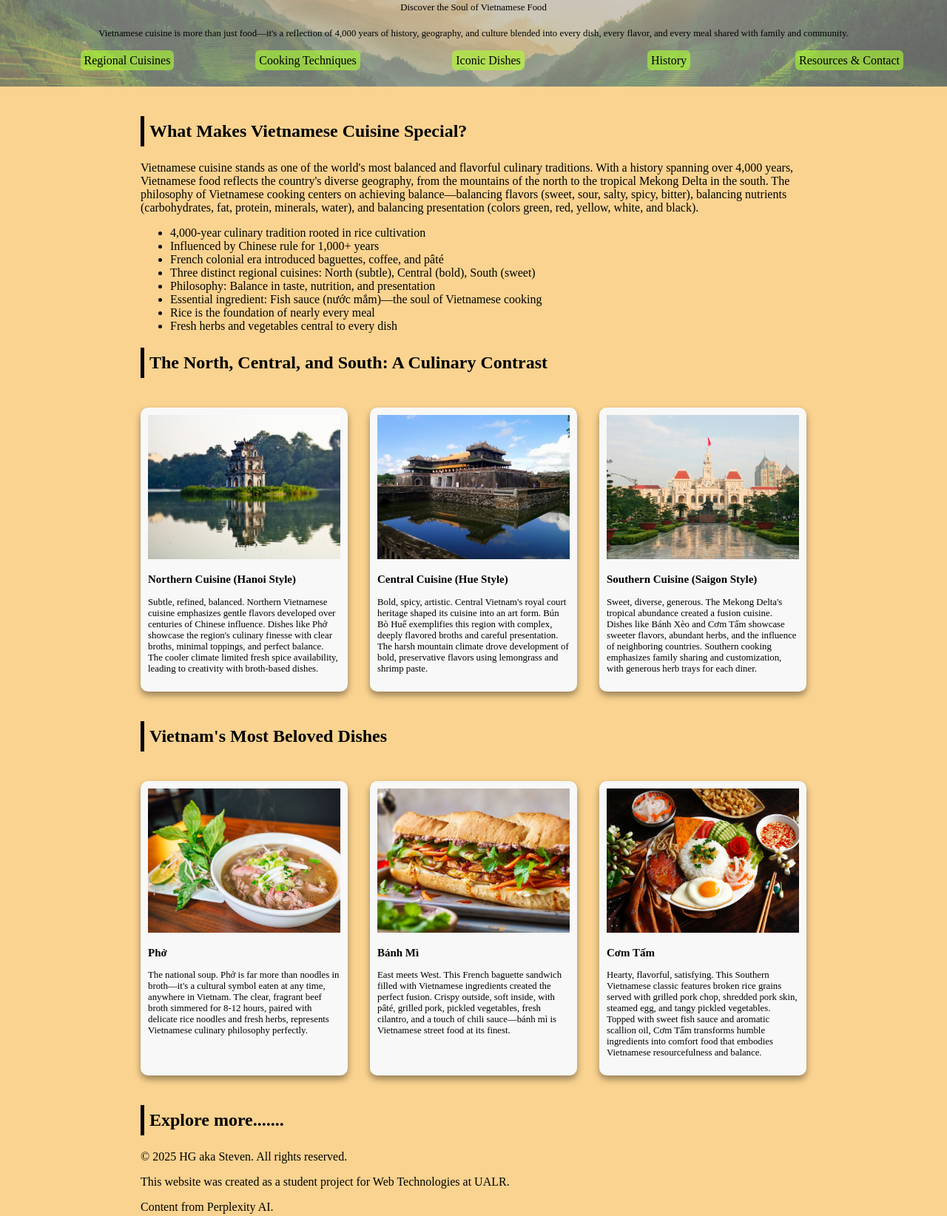
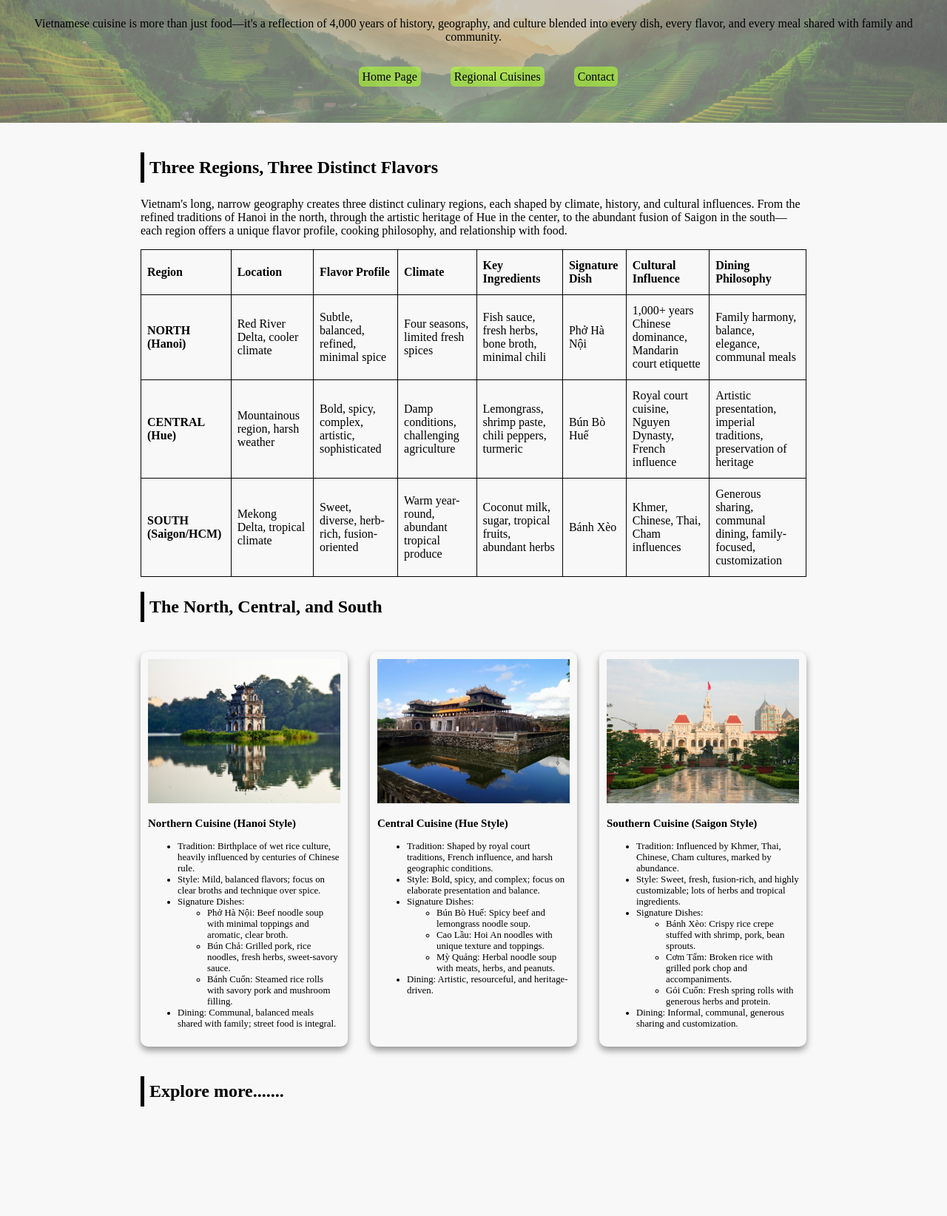
Before and after one commit to hgluong221205/ifsc-1310, a plain HTML site: page vietnamese-cuisine-v1/regional-cuisines.html in a window 1280 px wide. Shown: the part 84-1728 px from the top of the page at 74% size. After the commit the page ends 1620 px from the top, so only its background shows below. Drawn offline with Linux system fonts and the light colour scheme.

Commit message:
Ready for the Draft

```diff
--- a/vietnamese-cuisine-v1/assets/css/style.css
+++ b/vietnamese-cuisine-v1/assets/css/style.css
@@ -15,17 +15,33 @@ html {
   max-width: 900px;
 }
 
+table{
+  width: 100%;
+  border-collapse: collapse;
+}
+
+th, td{
+  border: 1px solid black;
+  text-align: left;
+  padding: 12px 8px;
+}
+
+
 
 
 /*        Global Style                        */
 body{
-  background-color: #FAD390;
+  background-color: #f8f8f8;
   margin:0;
 }
 
 .page-header{
+  display: flex;
+  flex-direction: column;
+  align-items: center;
   background-color: darkgray;
   width: 100%;
+  min-height: 250px;
   margin: 0;
   padding: 10px;
   text-align: center;
@@ -50,7 +66,7 @@ body{
   position: relative;
 }
 .page-header p{
-  font-size: 0.8rem;
+  font-size: 1rem;
   margin: 20px 0;
   position: relative;
 }
@@ -59,13 +75,13 @@ body{
   display: flex;
   flex-direction: row;
   justify-content: space-between;
+  gap:40px;
   position: relative;
 }
 
 .main-navigation ul li{
   list-style-type: none;
   padding:0;
-  width: 20%;
 }
 
 .main-navigation ul li a{
@@ -99,6 +115,15 @@ article.content{
   display: flex;
   gap:30px
 }
+
+.page-footer{
+  width: 100%;
+  margin:0;
+  background-color: black;
+  color: white;
+  font-size: 1rem;
+  padding:20px;
+}
 /*----------Image Responsive-----------*/
 img{
   max-width: 100%;
--- a/vietnamese-cuisine-v1/regional-cuisines.html
+++ b/vietnamese-cuisine-v1/regional-cuisines.html
@@ -15,84 +15,127 @@
 <body>
     <header class="page-header">
         <h2 class="site-title">Vietnam's Culinary Journey: From North to South</h2>
-         <p class="tagline">
-            Discover the Soul of Vietnamese Food
-         </p>
            <p>Vietnamese cuisine is more than just food—it's a reflection of 4,000 years of history, geography, and culture blended into every dish, every flavor, and every meal shared with family and community.</p>
         <nav class="main-navigation">
             <ul>
+                <li><a href="index.html">Home Page</a></li>
                 <li><a href="regional-cuisines.html">Regional Cuisines</a></li>
-                <li><a href="techniques-ingredients.html">Cooking Techniques</a></li>
-                <li><a href="signature-dishes.html">Iconic Dishes</a></li>
-                <li><a href="history-influences.html">History</a></li>
-                <li><a href="resources.html">Resources & Contact</a></li>
+                <li><a href="contact.html">Contact</a></li>
             </ul>
         </nav>
     </header>
 
     <main class="container">
         <section class="introduction">
-            <h2>What Makes Vietnamese Cuisine Special?</h2>
-            <p>Vietnamese cuisine stands as one of the world's most balanced and flavorful culinary traditions. With a history spanning over 4,000 years, Vietnamese food reflects the country's diverse geography, from the mountains of the north to the tropical Mekong Delta in the south. The philosophy of Vietnamese cooking centers on achieving balance—balancing flavors (sweet, sour, salty, spicy, bitter), balancing nutrients (carbohydrates, fat, protein, minerals, water), and balancing presentation (colors green, red, yellow, white, and black).</p>
-            <ul>
-                <li>4,000-year culinary tradition rooted in rice cultivation</li>
-                <li>Influenced by Chinese rule for 1,000+ years</li>
-                <li>French colonial era introduced baguettes, coffee, and pâté</li>
-                <li>Three distinct regional cuisines: North (subtle), Central (bold), South (sweet)</li>
-                <li>Philosophy: Balance in taste, nutrition, and presentation</li>
-                <li>Essential ingredient: Fish sauce (nước mắm)—the soul of Vietnamese cooking</li>
-                <li>Rice is the foundation of nearly every meal</li>
-                <li>Fresh herbs and vegetables central to every dish</li>
-            </ul>
+            <h2>Three Regions, Three Distinct Flavors</h2>
+            <p>Vietnam's long, narrow geography creates three distinct culinary regions, each shaped by climate, history, and cultural influences. From the refined traditions of Hanoi in the north, through the artistic heritage of Hue in the center, to the abundant fusion of Saigon in the south—each region offers a unique flavor profile, cooking philosophy, and relationship with food.</p>
+
+            <table>
+  <thead>
+    <tr>
+      <th>Region</th>
+      <th>Location</th>
+      <th>Flavor Profile</th>
+      <th>Climate</th>
+      <th>Key Ingredients</th>
+      <th>Signature Dish</th>
+      <th>Cultural Influence</th>
+      <th>Dining Philosophy</th>
+    </tr>
+  </thead>
+  <tbody>
+    <tr>
+      <td><strong>NORTH (Hanoi)</strong></td>
+      <td>Red River Delta, cooler climate</td>
+      <td>Subtle, balanced, refined, minimal spice</td>
+      <td>Four seasons, limited fresh spices</td>
+      <td>Fish sauce, fresh herbs, bone broth, minimal chili</td>
+      <td>Phở Hà Nội</td>
+      <td>1,000+ years Chinese dominance, Mandarin court etiquette</td>
+      <td>Family harmony, balance, elegance, communal meals</td>
+    </tr>
+    <tr>
+      <td><strong>CENTRAL (Hue)</strong></td>
+      <td>Mountainous region, harsh weather</td>
+      <td>Bold, spicy, complex, artistic, sophisticated</td>
+      <td>Damp conditions, challenging agriculture</td>
+      <td>Lemongrass, shrimp paste, chili peppers, turmeric</td>
+      <td>Bún Bò Huế</td>
+      <td>Royal court cuisine, Nguyen Dynasty, French influence</td>
+      <td>Artistic presentation, imperial traditions, preservation of heritage</td>
+    </tr>
+    <tr>
+      <td><strong>SOUTH (Saigon/HCM)</strong></td>
+      <td>Mekong Delta, tropical climate</td>
+      <td>Sweet, diverse, herb-rich, fusion-oriented</td>
+      <td>Warm year-round, abundant tropical produce</td>
+      <td>Coconut milk, sugar, tropical fruits, abundant herbs</td>
+      <td>Bánh Xèo</td>
+      <td>Khmer, Chinese, Thai, Cham influences</td>
+      <td>Generous sharing, communal dining, family-focused, customization</td>
+    </tr>
+  </tbody>
+</table>
+
+
         </section>
 
 
         <section class="introduction">
-            <h2>The North, Central, and South: A Culinary Contrast</h2>
+            <h2>The North, Central, and South</h2>
             <div class="container">
 
             <article class="content">
                 <img src="assets/img/hanoi.webp" alt="The Hoan Kiem Lake in Ha Noi's Center">
                 <h3>Northern Cuisine (Hanoi Style)</h3>
-                <p>Subtle, refined, balanced. Northern Vietnamese cuisine emphasizes gentle flavors developed over centuries of Chinese influence. Dishes like Phở showcase the region's culinary finesse with clear broths, minimal toppings, and perfect balance. The cooler climate limited fresh spice availability, leading to creativity with broth-based dishes.</p>
 
+                <ul>
+                    <li>Tradition: Birthplace of wet rice culture, heavily influenced by centuries of Chinese rule.</li>
+                    <li>Style: Mild, balanced flavors; focus on clear broths and technique over spice.</li>
+                    <li>Signature Dishes:
+                        <ul>
+                            <li>Phở Hà Nội: Beef noodle soup with minimal toppings and aromatic, clear broth.</li>
+                            <li>Bún Chả: Grilled pork, rice noodles, fresh herbs, sweet-savory sauce.</li>
+                            <li>Bánh Cuốn: Steamed rice rolls with savory pork and mushroom filling.</li>
+                        </ul>
+                    </li>
+                    <li>Dining: Communal, balanced meals shared with family; street food is integral.</li>
+                </ul>
             </article>
 
             <article class="content">
                 <img src="assets/img/hue.webp" alt="The Imperial City in Hue">
                 <h3>Central Cuisine (Hue Style)</h3>
-                <p>Bold, spicy, artistic. Central Vietnam's royal court heritage shaped its cuisine into an art form. Bún Bò Huế exemplifies this region with complex, deeply flavored broths and careful presentation. The harsh mountain climate drove development of bold, preservative flavors using lemongrass and shrimp paste.</p>
+                 <ul>
+                    <li>Tradition: Shaped by royal court traditions, French influence, and harsh geographic conditions.</li>
+                    <li>Style: Bold, spicy, and complex; focus on elaborate presentation and balance.</li>
+                    <li>Signature Dishes:
+                        <ul>
+                            <li>Bún Bò Huế: Spicy beef and lemongrass noodle soup.</li>
+                            <li>Cao Lầu: Hoi An noodles with unique texture and toppings.</li>
+                            <li>Mỳ Quảng: Herbal noodle soup with meats, herbs, and peanuts.</li>
+                        </ul>
+                    </li>
+                    <li>Dining: Artistic, resourceful, and heritage-driven.</li>
+                </ul>
             </article>
 
             <article class="content">
                 <img src="assets/img/hcmcity.webp" alt="">
                 <h3>Southern Cuisine (Saigon Style)</h3>
-                <p>Sweet, diverse, generous. The Mekong Delta's tropical abundance created a fusion cuisine. Dishes like Bánh Xèo and Cơm Tấm showcase sweeter flavors, abundant herbs, and the influence of neighboring countries. Southern cooking emphasizes family sharing and customization, with generous herb trays for each diner.</p>
+                <ul>
+                    <li>Tradition: Influenced by Khmer, Thai, Chinese, Cham cultures, marked by abundance.</li>
+                    <li>Style: Sweet, fresh, fusion-rich, and highly customizable; lots of herbs and tropical ingredients.</li>
+                    <li>Signature Dishes:
+                        <ul>
+                            <li>Bánh Xèo: Crispy rice crepe stuffed with shrimp, pork, bean sprouts.</li>
+                            <li>Cơm Tấm: Broken rice with grilled pork chop and accompaniments.</li>
+                            <li>Gỏi Cuốn: Fresh spring rolls with generous herbs and protein.</li>
+                        </ul>
+                    </li>
+                    <li>Dining: Informal, communal, generous sharing and customization.</li>
+                </ul>
 
-            </article>
-            </div>
-        </section>
-
-        <section class="introduction">
-            <h2>Vietnam's Most Beloved Dishes</h2>
-            <div class="container">
-
-            <article class="content">
-                <img src="assets/img/pho.webp" alt="A beautiful bowl of Pho">
-                <h3>Phở</h3>
-                <p>The national soup. Phở is far more than noodles in broth—it's a cultural symbol eaten at any time, anywhere in Vietnam. The clear, fragrant beef broth simmered for 8-12 hours, paired with delicate rice noodles and fresh herbs, represents Vietnamese culinary philosophy perfectly.</p>
-            </article>
-
-            <article class="content">
-                <img src="assets/img/banhmi.webp" alt="A beautiful Banh Mi">
-                <h3>Bánh Mì</h3>
-                <p>East meets West. This French baguette sandwich filled with Vietnamese ingredients created the perfect fusion. Crispy outside, soft inside, with pâté, grilled pork, pickled vegetables, fresh cilantro, and a touch of chili sauce—bánh mì is Vietnamese street food at its finest.</p>
-            </article>
-
-            <article class="content">
-                <img src="assets/img/comtam.webp" alt="A beautiful Com Tam combo">
-                <h3>Cơm Tấm</h3>
-                <p>Hearty, flavorful, satisfying. This Southern Vietnamese classic features broken rice grains served with grilled pork chop, shredded pork skin, steamed egg, and tangy pickled vegetables. Topped with sweet fish sauce and aromatic scallion oil, Cơm Tấm transforms humble ingredients into comfort food that embodies Vietnamese resourcefulness and balance.</p>
             </article>
             </div>
         </section>
@@ -104,12 +147,6 @@
 
             </nav>
         </section>
-
-        <footer class="page-footer">
-            <p>&copy; 2025 HG aka Steven. All rights reserved.</p>
-            <p>This website was created as a student project for Web Technologies at UALR.</p>
-            <p>Content from Perplexity AI.</p>
-        </footer>
     </main>
 
 </body>
```
Also changed, not shown: vietnamese-cuisine-v1/index.html (+4 -17 lines).
